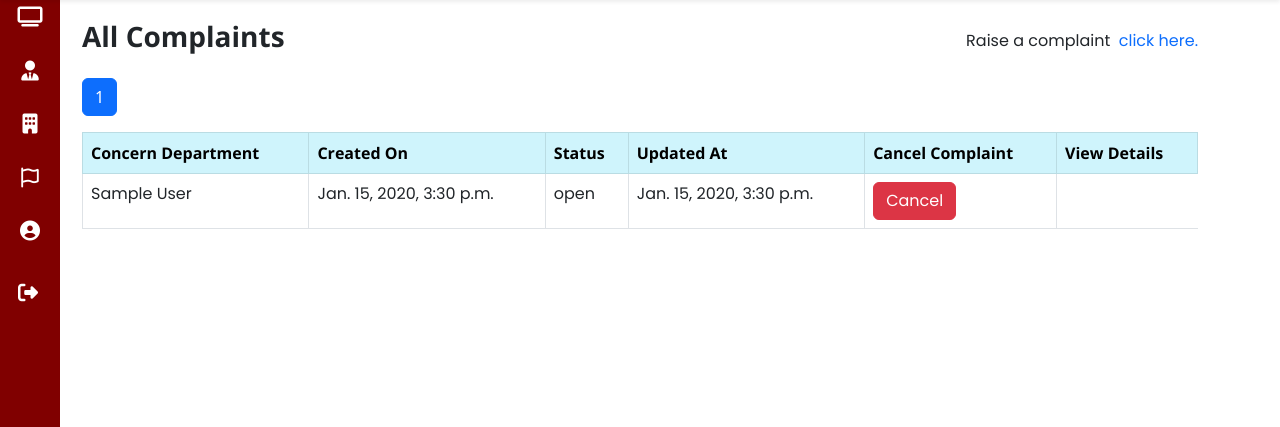
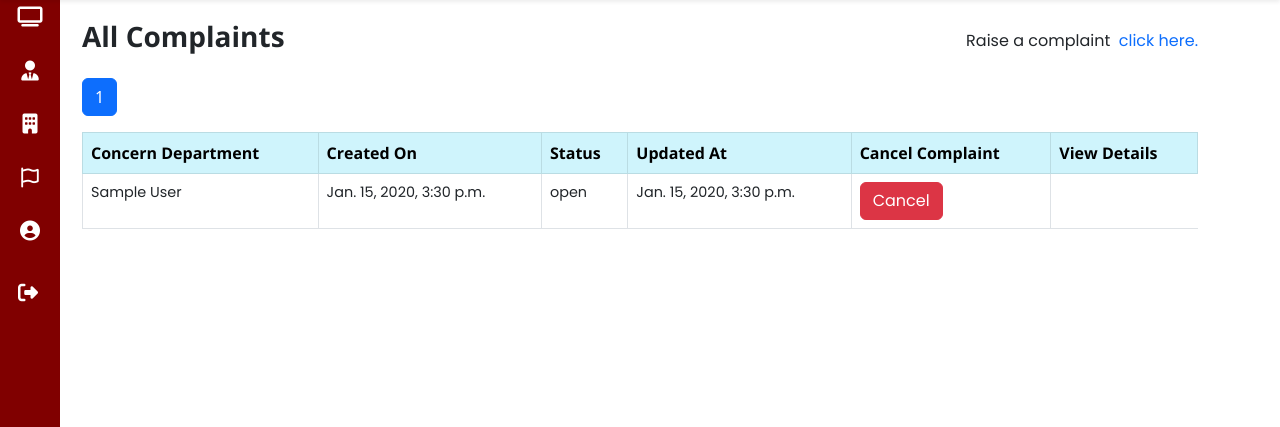
Before and after one commit to nsan1989/Shija_Complaint, a Django app: page /staff/raised_complaints/ in a window 1280 px wide. Shown: the part 76-503 px from the top of the page. Run offline with Django 5.2, Linux system fonts and the light colour scheme; a user stored in the database is signed in; tables that the repository leaves empty hold one stand-in row (values such as "Sample post"); some libraries are stand-ins or nearby versions.

Commit message:
Fourth Changes

```diff
--- a/complaint_system/accounts/views.py
+++ b/complaint_system/accounts/views.py
@@ -25,7 +25,7 @@ def Register(request):
             user.save()
             return redirect('login')
         else:
-            messages.error(request, 'please enter correct data!')
+            messages.error(request, 'please enter valid details!')
     else:
         form = RegisterForm()
 
--- a/complaint_system/complaints/templates/all_complaints.html
+++ b/complaint_system/complaints/templates/all_complaints.html
@@ -28,7 +28,7 @@ Complaint
     <div class="col-12 table-responsive pt-3">
       <table class="table table-bordered">
         <thead class="table-info">
-          <tr style="font-family:'Open Sans', sans-serif;">
+          <tr style="font-family:'Open Sans', sans-serif; font-size: 1rem;">
             <th scope="col">Concern Department</th>
             <th scope="col">Created On</th>
             <th scope="col">Status</th>
@@ -40,7 +40,7 @@ Complaint
         <tbody>
           {% if page_obj %}
           {% for complaint in page_obj %}
-          <tr style="font-family:'Poppins', sans-serif;">
+          <tr style="font-family:'Poppins', sans-serif; font-size: 0.9rem;">
             <td>{{complaint.complaint.department}}</td>
             <td>{{complaint.complaint.created_at}}</td>
             <td>{{complaint.complaint.status}}</td>
```
